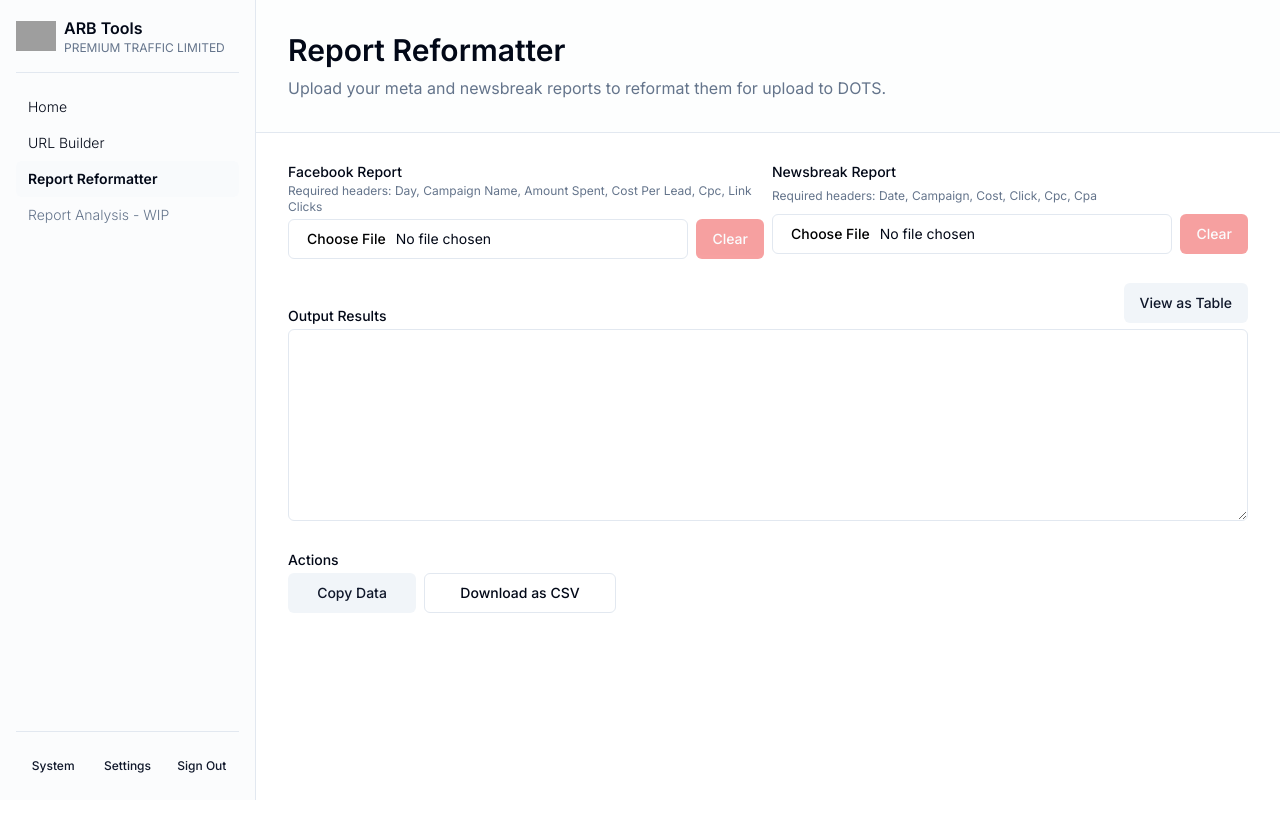
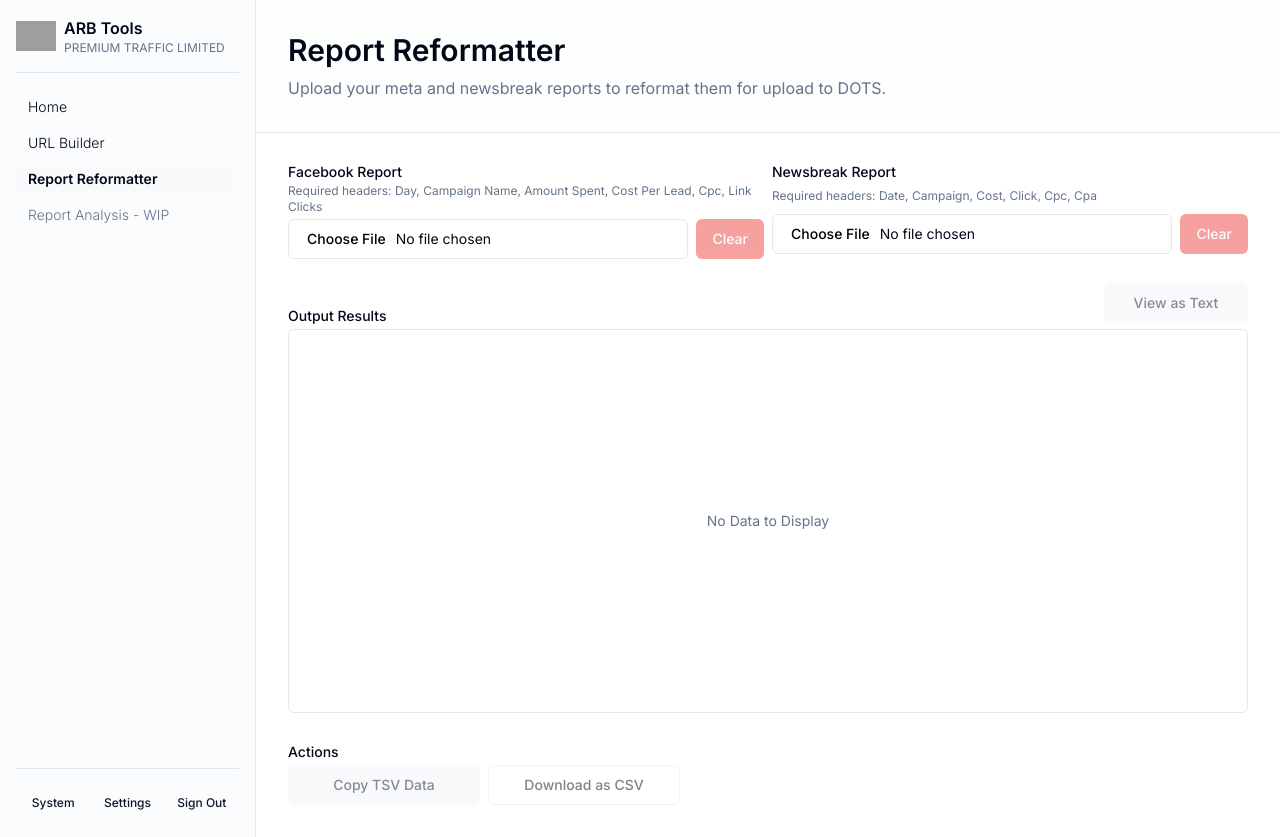
Before and after one commit to lonelyplanetdev/online-url-editor, a Next.js app: page /tools/report-reformatter in a window 1280 px wide. Before the commit the page ends 800 px from the top, so only its background shows below. Built offline with nearby package versions, Linux system fonts and the light colour scheme; grey boxes are pictures that could not be loaded.

Commit message:
report-reformatter working

```diff
--- a/src/components/tools/report-reformatter/actions.tsx
+++ b/src/components/tools/report-reformatter/actions.tsx
@@ -13,7 +13,7 @@ export function Actions({ output }: ActionsProps) {
   const outputTSVString = output ? [...output.map((row) => Object.values(row).join('\t'))].join('\n') : '';
   const outputCSVSring = output ? [...output.map((row) => Object.values(row).join(','))].join('\n') : '';
 
-  const [copyFullButtonLabel, setCopyFullButtonLabel] = useState('Copy Data');
+  const [copyFullButtonLabel, setCopyFullButtonLabel] = useState('Copy TSV Data');
 
   return (
     <div>
@@ -22,14 +22,14 @@ export function Actions({ output }: ActionsProps) {
         <div className="flex flex-row gap-2">
           <Button
             variant="secondary"
-            className="w-32"
-            disabled={!output}
+            className="w-48"
+            disabled={!(output && output.length > 0)}
             onClick={() => {
               // copy full url
               navigator.clipboard.writeText(outputTSVString);
               setCopyFullButtonLabel('Copied!');
               setTimeout(() => {
-                setCopyFullButtonLabel('Copy Data');
+                setCopyFullButtonLabel('Copy TSV Data');
               }, 1000);
             }}
           >
@@ -38,8 +38,8 @@ export function Actions({ output }: ActionsProps) {
           <Button
             variant="outline"
             className="w-48"
-            disabled={!output}
-            asChild={!!output}
+            disabled={!(output && output.length > 0)}
+            asChild={!!(output && output.length > 0)}
           >
             <Link
               href={`data:text/csv;charset=utf-8,${encodeURIComponent(outputCSVSring)}`}
--- a/src/components/tools/report-reformatter/output-data.tsx
+++ b/src/components/tools/report-reformatter/output-data.tsx
@@ -25,7 +25,7 @@ interface OutputDataProps {
 function OutputData({ output }: OutputDataProps) {
   const outputString = output ? [...output.map((row) => Object.values(row).join('\t'))].join('\n') : '';
 
-  const [outputView, setOutputView] = React.useState<'table' | 'string'>('string');
+  const [outputView, setOutputView] = React.useState<'table' | 'string'>('table');
 
   return (
     <div className="-mt-2 grid gap-1.5">
@@ -33,19 +33,22 @@ function OutputData({ output }: OutputDataProps) {
         <Label>Output Results</Label>
         <Button
           variant="secondary"
+          disabled={!(output && output.length > 0)}
+          className="w-36"
           onClick={() => setOutputView(outputView === 'table' ? 'string' : 'table')}
         >
           {outputView === 'table' ? 'View as Text' : 'View as Table'}
         </Button>
       </div>
-      {outputView === 'string' ? (
+      {output && output.length > 0 ? (
+        outputView === 'string' ? (
           <Textarea
             readOnly
-          className="h-48 max-h-96"
+            className="h-96 resize-none"
             defaultValue={outputString}
           />
         ) : (
-        <ScrollArea className="max-h-96 overflow-auto border">
+          <ScrollArea className="h-96 overflow-auto rounded-md border">
             <Table>
               <TableHeader className="sticky top-0 bg-primary-foreground">
                 <TableRow>
@@ -71,6 +74,11 @@ function OutputData({ output }: OutputDataProps) {
               </TableBody>
             </Table>
           </ScrollArea>
+        )
+      ) : (
+        <div className="flex h-96 items-center justify-center rounded-md border">
+          <p className="text-sm text-muted-foreground">No Data to Display</p>
+        </div>
       )}
     </div>
   );
```
Lines whose indentation alone changed are shown as unchanged.
